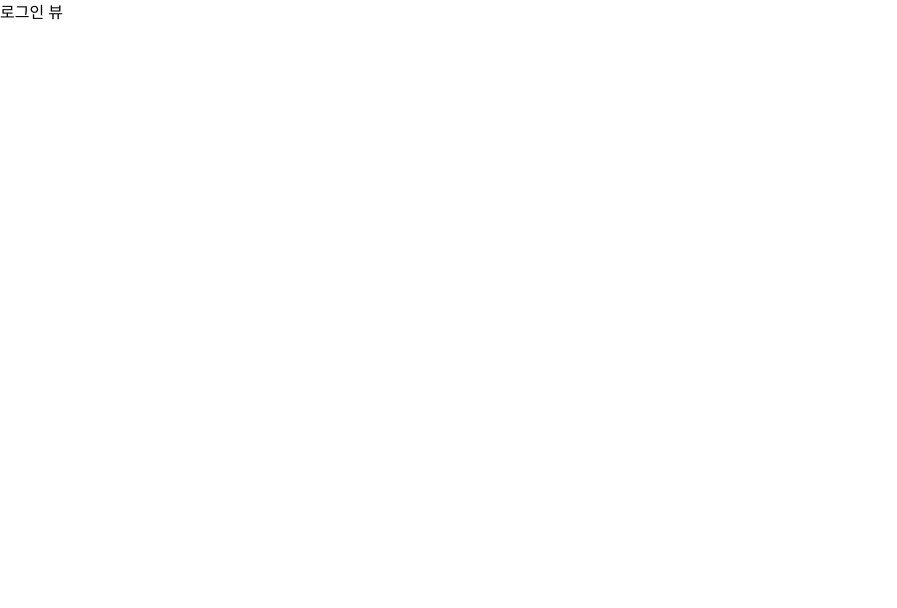
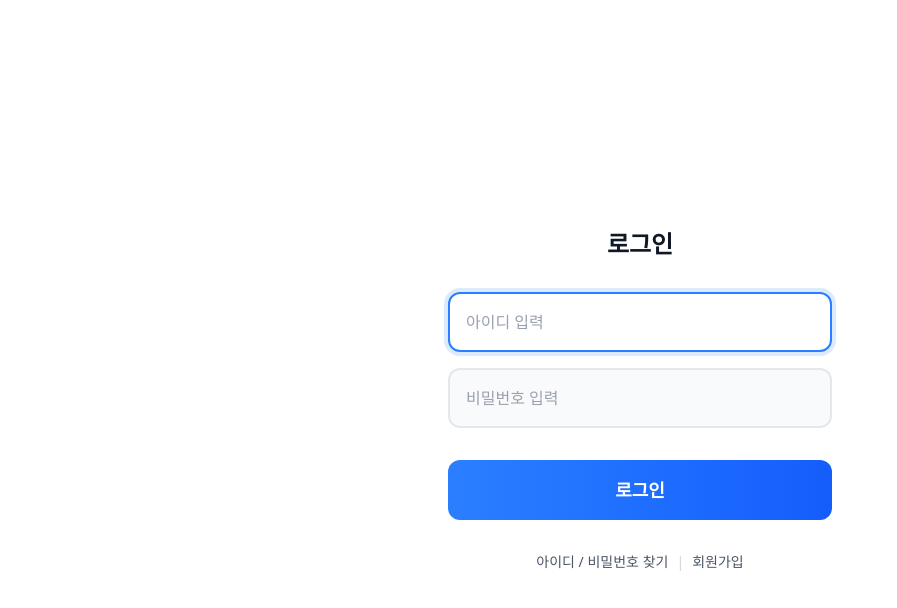
Before and after one commit to ssafy-archive/ssafy-archive-FE, a Vue app: page /login in a window 1280 px wide. Shown: the top 608 px of the page, without its empty margins (0-897 px from the left). Built offline with nearby package versions, Linux system fonts and the light colour scheme; no server answers; the HTML template or start-up script is replaced by a standard one.

Commit message:
ARCHIVE-71 feat: jwt decoding util 추가 및 로그인 뷰 추가

```diff
--- a/package.json
+++ b/package.json
@@ -15,6 +15,7 @@
   "dependencies": {
     "@tailwindcss/vite": "^4.1.5",
     "axios": "^1.10.0",
+    "jwt-decode": "^4.0.0",
     "pinia": "^3.0.1",
     "pinia-plugin-persistedstate": "^4.3.0",
     "tailwindcss": "^4.1.5",
--- /dev/null
+++ b/src/components/views/login/LoginButton.vue
@@ -0,0 +1,35 @@
+<template>
+  <button
+    type="button"
+    class="relative mt-4 min-h-[3.5rem] w-full cursor-pointer overflow-hidden rounded-xl border-0 bg-gradient-to-r from-blue-500 to-blue-600 px-4 py-4 text-lg font-semibold text-white transition-all duration-200 hover:-translate-y-0.5 hover:from-blue-600 hover:to-blue-700 hover:shadow-lg hover:shadow-blue-500/30 active:translate-y-0 active:shadow-md active:shadow-blue-500/30 disabled:transform-none disabled:cursor-not-allowed disabled:opacity-70 sm:min-h-0 sm:py-4"
+    :class="{ 'pointer-events-none': loading }"
+    :disabled="loading"
+    @click="handleClick"
+  >
+    <div
+      v-if="loading"
+      class="mx-auto h-5 w-5 animate-spin rounded-full border-2 border-white/30 border-t-white"
+    ></div>
+    <span v-else>로그인</span>
+  </button>
+</template>
+
+<script setup lang="ts">
+interface Props {
+  loading?: boolean;
+}
+
+interface Emits {
+  (e: 'click'): void;
+}
+
+withDefaults(defineProps<Props>(), {
+  loading: false,
+});
+
+const emit = defineEmits<Emits>();
+
+const handleClick = () => {
+  emit('click');
+};
+</script>
--- /dev/null
+++ b/src/components/views/login/LoginForm.vue
@@ -0,0 +1,81 @@
+<template>
+  <form @submit.prevent="handleSubmit" class="w-full">
+    <div class="mb-4">
+      <input
+        v-model="usernameModel"
+        type="text"
+        placeholder="아이디 입력"
+        class="box-border min-h-[3rem] w-full touch-manipulation rounded-xl border-2 border-gray-200 bg-gray-50 px-4 py-4 text-base placeholder-gray-400 transition-all duration-200 focus:border-blue-500 focus:bg-white focus:ring-4 focus:ring-blue-100 focus:outline-none disabled:cursor-not-allowed disabled:opacity-60 sm:min-h-0 sm:py-4"
+        :disabled="loading"
+        autocomplete="username"
+        @keyup.enter="focusPassword"
+        ref="usernameInput"
+      />
+    </div>
+
+    <div class="mb-4">
+      <input
+        v-model="passwordModel"
+        type="password"
+        placeholder="비밀번호 입력"
+        class="box-border min-h-[3rem] w-full touch-manipulation rounded-xl border-2 border-gray-200 bg-gray-50 px-4 py-4 text-base placeholder-gray-400 transition-all duration-200 focus:border-blue-500 focus:bg-white focus:ring-4 focus:ring-blue-100 focus:outline-none disabled:cursor-not-allowed disabled:opacity-60 sm:min-h-0 sm:py-4"
+        :disabled="loading"
+        autocomplete="current-password"
+        @keyup.enter="handleSubmit"
+        ref="passwordInput"
+      />
+    </div>
+  </form>
+</template>
+
+<script setup lang="ts">
+import { computed, ref, onMounted } from 'vue';
+
+interface Props {
+  username: string;
+  password: string;
+  loading?: boolean;
+}
+
+interface Emits {
+  (e: 'update:username', value: string): void;
+  (e: 'update:password', value: string): void;
+  (e: 'submit'): void;
+}
+
+const props = withDefaults(defineProps<Props>(), {
+  loading: false,
+});
+
+const emit = defineEmits<Emits>();
+
+// 입력 참조
+const usernameInput = ref<HTMLInputElement>();
+const passwordInput = ref<HTMLInputElement>();
+
+// v-model 처리
+const usernameModel = computed({
+  get: () => props.username,
+  set: (value: string) => emit('update:username', value),
+});
+
+const passwordModel = computed({
+  get: () => props.password,
+  set: (value: string) => emit('update:password', value),
+});
+
+// 폼 제출
+const handleSubmit = () => {
+  emit('submit');
+};
+
+// 비밀번호 입력으로 포커스 이동
+const focusPassword = () => {
+  passwordInput.value?.focus();
+};
+
+// 마운트 시 첫 번째 입력에 포커스
+onMounted(() => {
+  usernameInput.value?.focus();
+});
+</script>
--- /dev/null
+++ b/src/utils/auth.ts
@@ -0,0 +1,27 @@
+import { jwtDecode } from 'jwt-decode';
+import type { User } from '@/types/type';
+
+interface JwtPayload {
+  userId: number;
+  loginId: string;
+  name: string;
+  ssafyNumber: string;
+  role: string;
+}
+
+export const getUserDataFromToken = (accessToken: string): User => {
+  try {
+    const payload = jwtDecode<JwtPayload>(accessToken);
+
+    return {
+      userId: payload.userId,
+      loginId: payload.loginId,
+      name: payload.name,
+      ssafyNumber: payload.ssafyNumber,
+      userRole: payload.role,
+    };
+  } catch (error) {
+    console.error('JWT 디코딩 실패:', error);
+    throw new Error('유효하지 않은 토큰입니다.');
+  }
+};
--- a/src/views/HomeView.vue
+++ b/src/views/HomeView.vue
@@ -1,5 +1,59 @@
 <template>
-  <main class="min-h-screen bg-blue-100 flex items-center justify-center">
-    <p class="text-xl font-semibold text-blue-800">메인 페이지입니다</p>
+  <main class="flex min-h-screen flex-col items-center justify-center gap-4 bg-blue-100">
+    <!-- 사용자 인사말 -->
+    <div v-if="user" class="mb-8 text-center">
+      <h1 class="mb-2 text-3xl font-bold text-blue-800">
+        {{ user.name || user.username }}님 안녕하세요!
+      </h1>
+      <div class="text-lg text-blue-600">
+        <p>SSAFY {{ user.ssafyNumber }}기</p>
+        <p class="mt-1 text-sm text-blue-500">{{ user.role }}</p>
+      </div>
+    </div>
+
+    <!-- 로그아웃 버튼 -->
+    <button
+      @click="handleLogout"
+      class="mt-8 cursor-pointer rounded-lg bg-red-500 px-6 py-2 text-white transition-colors hover:bg-red-600"
+    >
+      로그아웃
+    </button>
   </main>
 </template>
+
+<script setup lang="ts">
+import { computed } from 'vue';
+import { useRouter } from 'vue-router';
+import { useAuthStore } from '@/stores/auth';
+import { logout } from '@/services/api/domains/user';
+
+const router = useRouter();
+const authStore = useAuthStore();
+
+// 사용자 정보 가져오기
+const user = computed(() => authStore.getUser);
+
+// 로그아웃 처리
+const handleLogout = async () => {
+  try {
+    const refreshToken = authStore.getRefreshToken;
+
+    if (refreshToken) {
+      // 서버에 로그아웃 요청 (토큰 블랙리스트 추가)
+      await logout({ refreshToken });
+    }
+
+    // 클라이언트 상태 정리
+    authStore.clearAuth();
+
+    // 로그인 페이지로 리다이렉트
+    router.push('/login');
+  } catch (error) {
+    console.error('로그아웃 에러:', error);
+
+    // 서버 에러가 있어도 클라이언트는 로그아웃 처리
+    authStore.clearAuth();
+    router.push('/login');
+  }
+};
+</script>
--- a/src/views/LoginView.vue
+++ b/src/views/LoginView.vue
@@ -1,3 +1,135 @@
 <template>
-    <p>로그인 뷰</p>
+  <div class="flex min-h-screen flex-col justify-center bg-white px-6 py-12">
+    <div class="mx-auto w-full max-w-sm">
+      <!-- 헤더 -->
+      <div class="mb-8 text-center">
+        <h1 class="text-2xl font-semibold text-gray-900">로그인</h1>
+      </div>
+
+      <!-- 로그인 폼 -->
+      <div>
+        <LoginForm
+          v-model:username="loginData.id"
+          v-model:password="loginData.password"
+          :loading="loading"
+          @submit="handleLogin"
+        />
+
+        <LoginButton :loading="loading" @click="handleLogin" />
+
+        <!-- 하단 링크 -->
+        <div class="mt-8 text-center">
+          <div class="flex items-center justify-center gap-2">
+            <span
+              class="cursor-pointer text-sm text-gray-600 transition-colors hover:text-blue-600"
+              @click="goToFindAccount"
+            >
+              아이디 / 비밀번호 찾기
+            </span>
+            <span class="text-sm text-gray-300">|</span>
+            <span
+              class="cursor-pointer text-sm text-gray-600 transition-colors hover:text-blue-600"
+              @click="goToSignup"
+            >
+              회원가입
+            </span>
+          </div>
+        </div>
+      </div>
+    </div>
+
+    <!-- 에러 토스트 -->
+    <Transition
+      enter-active-class="transition-all duration-300 ease-out"
+      enter-from-class="opacity-0 -translate-y-4"
+      enter-to-class="opacity-100 translate-y-0"
+      leave-active-class="transition-all duration-300 ease-in"
+      leave-from-class="opacity-100 translate-y-0"
+      leave-to-class="opacity-0 -translate-y-4"
+    >
+      <div
+        v-if="showError"
+        class="fixed top-16 left-1/2 z-50 mx-4 max-w-sm -translate-x-1/2 transform rounded-lg bg-red-500 px-6 py-4 font-medium text-white shadow-lg"
+      >
+        {{ errorMessage }}
+      </div>
+    </Transition>
+  </div>
 </template>
+
+<script setup lang="ts">
+import { ref, reactive } from 'vue';
+import { useRouter, useRoute } from 'vue-router';
+import { useAuthStore } from '@/stores/auth';
+import { login } from '@/services/api/domains/user';
+import type { LoginRequest } from '@/services/api/domains/user/types';
+import { getUserDataFromToken } from '@/utils/auth';
+import LoginForm from '@/components/views/login/LoginForm.vue';
+import LoginButton from '@/components/views/login/LoginButton.vue';
+
+const router = useRouter();
+const route = useRoute();
+const authStore = useAuthStore();
+
+// 로그인 데이터
+const loginData = reactive({
+  id: '',
+  password: '',
+});
+
+// 상태 관리
+const loading = ref(false);
+const showError = ref(false);
+const errorMessage = ref('');
+
+// 로그인 처리
+const handleLogin = async () => {
+  if (!loginData.id || !loginData.password) {
+    showErrorToast('아이디와 비밀번호를 입력해주세요.');
+    return;
+  }
+
+  loading.value = true;
+
+  try {
+    // 실제 로그인 API 호출
+    const tokens = await login({
+      id: loginData.id,
+      password: loginData.password,
+    } as LoginRequest);
+
+    // 로그인 성공 시 auth store에 저장
+    const userData = getUserDataFromToken(tokens.accessToken);
+    authStore.setAuth(userData, tokens);
+
+    // 리다이렉트 처리
+    const redirectPath = (route.query.redirect as string) || '/';
+    router.push(redirectPath);
+  } catch (error: unknown) {
+    console.log(error.message);
+    showErrorToast('로그인에 실패했습니다.');
+  } finally {
+    loading.value = false;
+  }
+};
+
+// 에러 토스트 표시
+const showErrorToast = (message: string) => {
+  errorMessage.value = message;
+  showError.value = true;
+
+  setTimeout(() => {
+    showError.value = false;
+  }, 1000);
+};
+
+// 페이지 이동
+const goToFindAccount = () => {
+  // TODO: 아이디/비밀번호 찾기 페이지로 이동
+  console.log('아이디/비밀번호 찾기');
+};
+
+const goToSignup = () => {
+  router.push('/signup');
+};
+</script>
```
Also changed, not shown: 2 other files (tests, documents, lock files or other folders).
